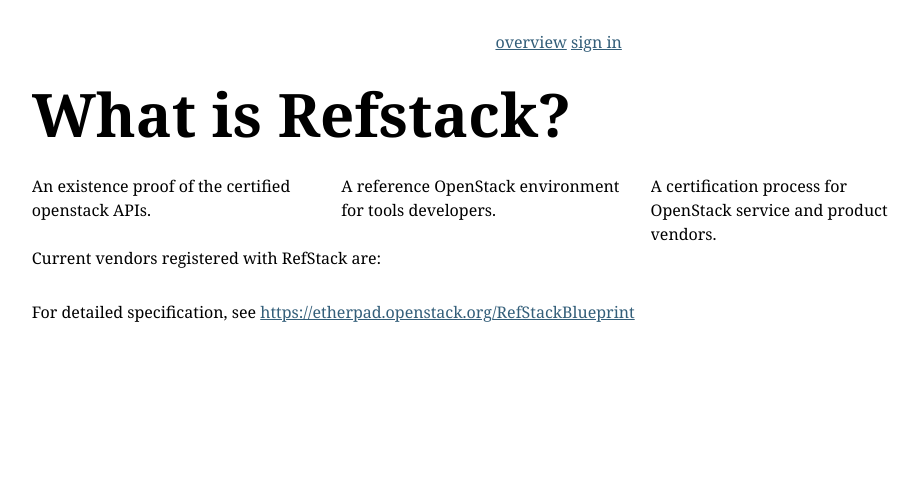
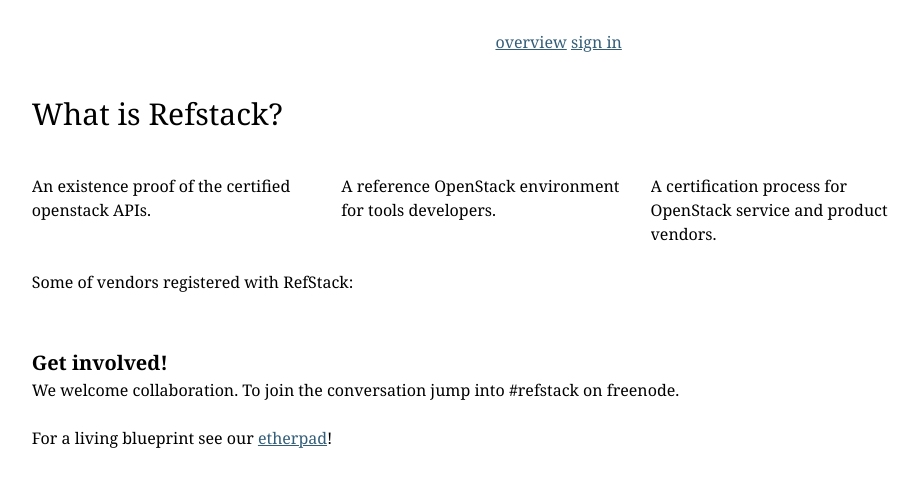
Before and after one commit to openstack-archive/refstack, a Flask app: page / in a window 1280 px wide. Shown: the top 487 px of the page, without its empty margins (159-1078 px from the left). Run offline with Flask 2, Linux system fonts and the light colour scheme.

Commit message:
slight edit to the index content.

```diff
--- a/refstack/templates/index.html
+++ b/refstack/templates/index.html
@@ -2,7 +2,7 @@
 {% block title %}Welcome{% endblock %}
 {% block body %}
         <div class="unit span-grid">
-            <h1>What is Refstack?</h1>
+            <h2>What is Refstack?</h2>
         </div>
         <div class="unit one-of-three">
             An existence proof of the certified openstack APIs.
@@ -14,7 +14,8 @@
             A certification process for OpenStack service and product vendors.
         </div>
         <div class="unit span-grid">
-            Current vendors registered with RefStack are:<br/>
+            <br/>
+            Some of vendors registered with RefStack:<br/><br/>
             <ul>
                 {% for vendor in vendors %}
                 <li><a href="mailto:{{ vendor.contact_email }}">{{ vendor.vendor_name }}</a></li>
@@ -22,6 +23,9 @@
             </ul>
         </div>
         <div class="unit span-grid">
-            For detailed specification, see <a href="https://etherpad.openstack.org/RefStackBlueprint">https://etherpad.openstack.org/RefStackBlueprint</a>
+            <h3>Get involved!</h3>
+            We welcome collaboration. To join the conversation jump into #refstack on freenode.
+            <br/><br/>
+            For a living blueprint see our <a href="https://etherpad.openstack.org/RefStackBlueprint">etherpad</a>!
         </div>
 {% endblock %}
```
